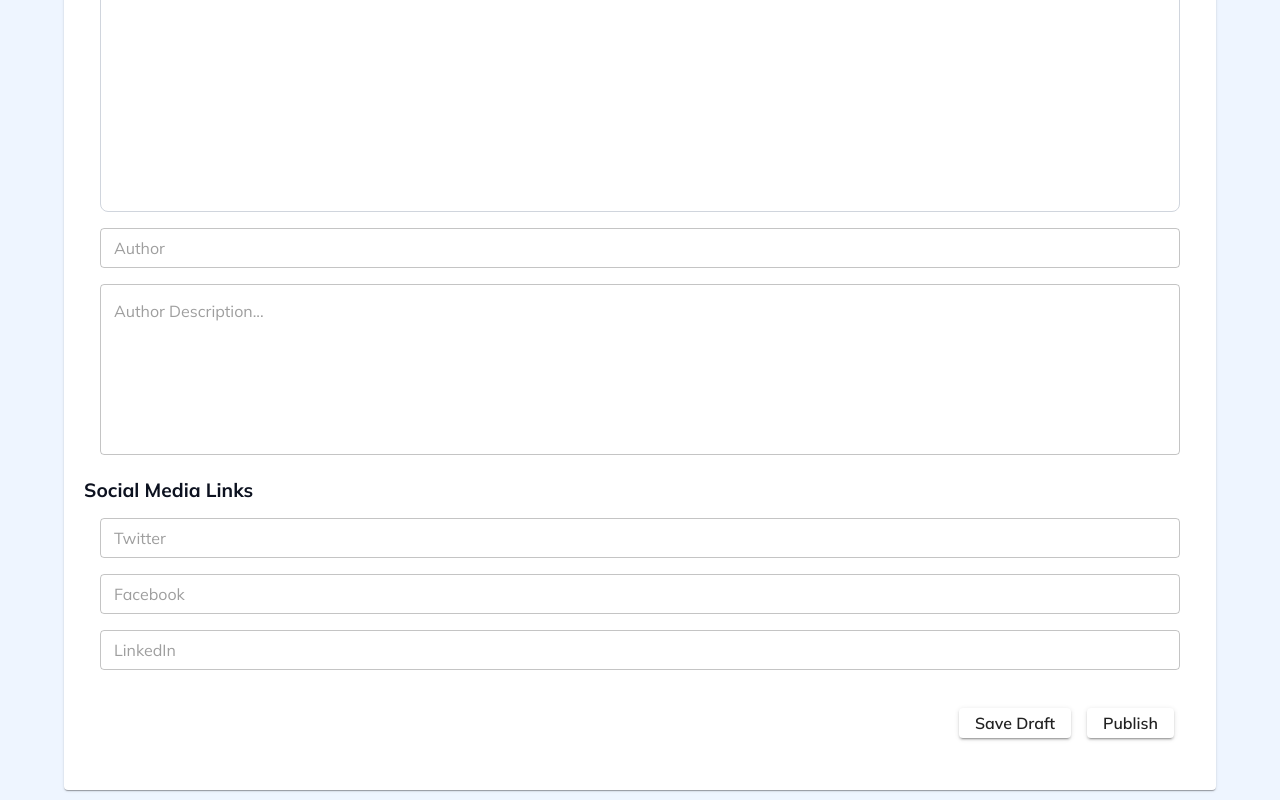
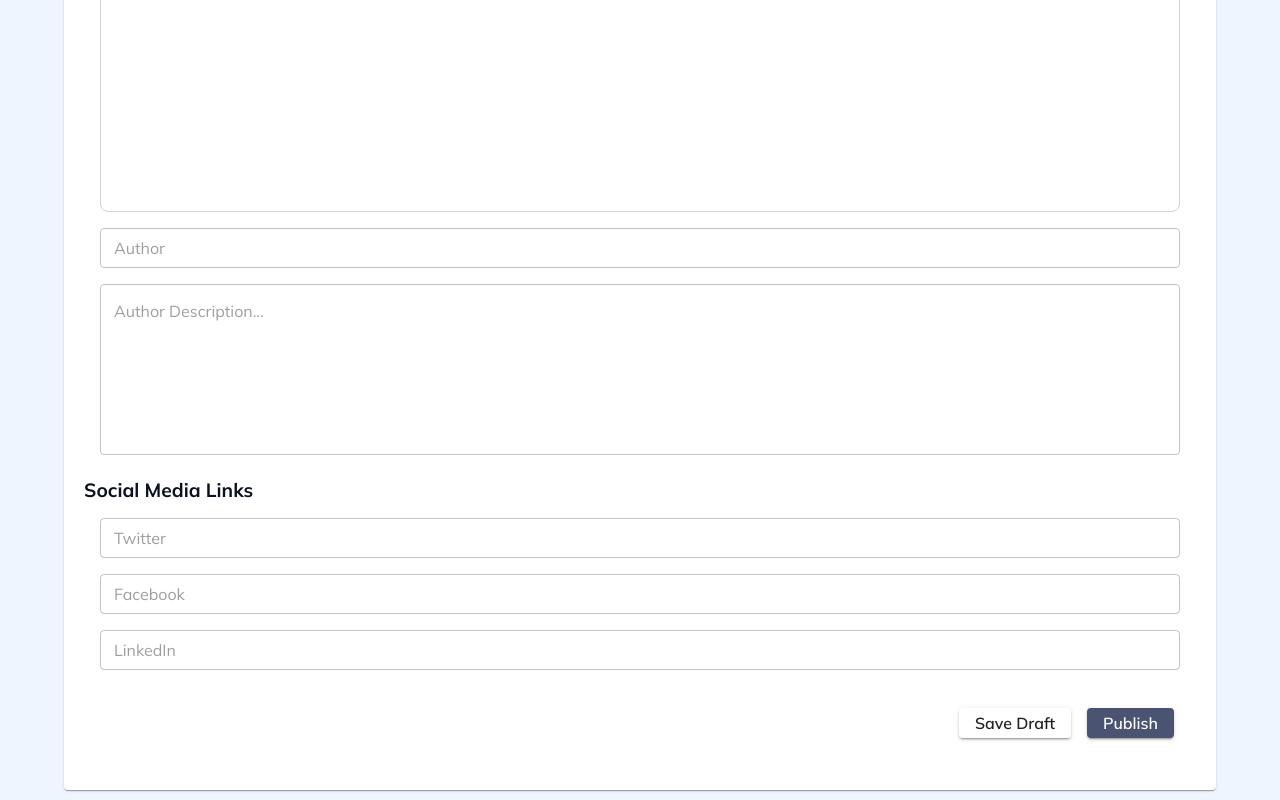
Before and after one commit to Software-Lifecycle-Consultants/slc-open-hms, a Next.js app: page /admin/blog in a window 1280 px wide. Shown: the part 1323-2123 px from the top of the page. Built offline with nearby package versions, Linux system fonts and the light colour scheme.

Commit message:
Admin Blog Page •	The Save Draft Button  the resized as the design •	The Publish Button the resized as the design •	The color of publish button  changed as the design

```diff
--- a/components/admin/blogPage/BlogForm.tsx
+++ b/components/admin/blogPage/BlogForm.tsx
@@ -366,6 +366,8 @@ const BlogForm: React.FC = () => {
               type="submit"
               variant="contained"
               sx={{
+                color: "white", // Set text color
+                backgroundColor: "#4A5472", // Set background color
                 borderColor: "#5B5959", // Set outline color
                 "&:hover": {
                   backgroundColor: "#192959", // Set hover background color
```
